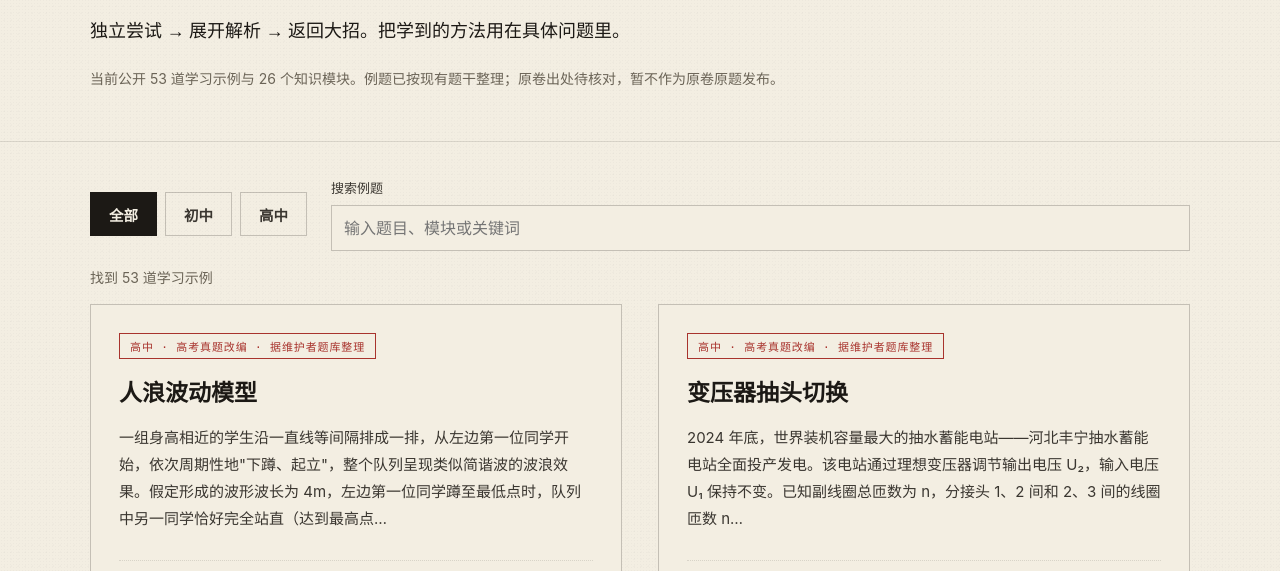
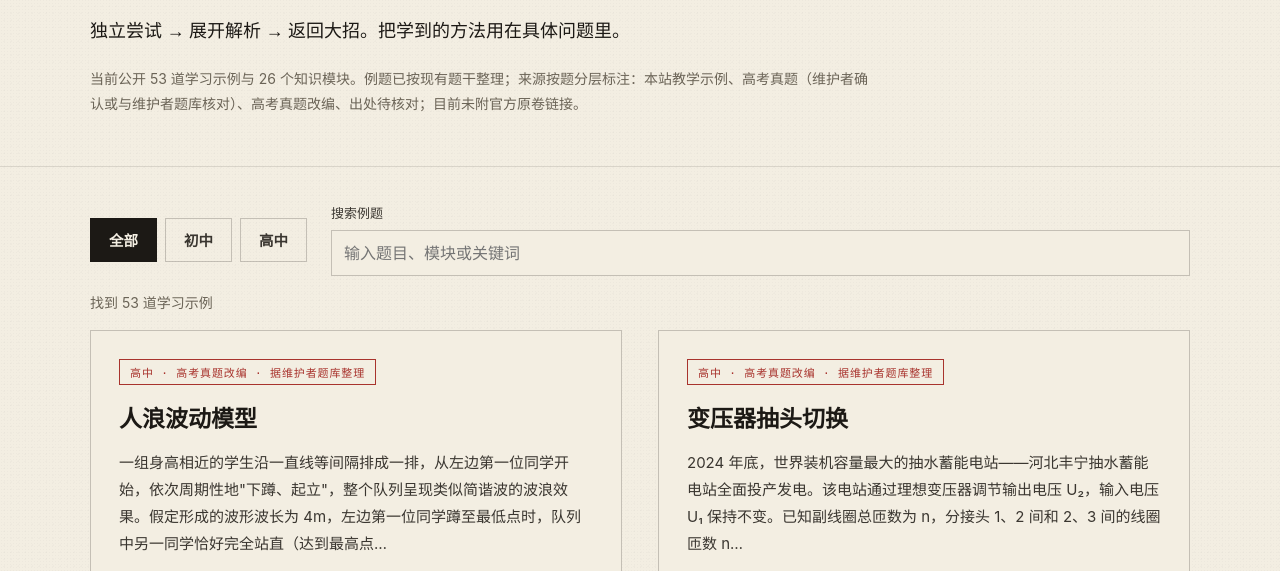
Before and after one commit to feenerdesirae682-star/kaiqiao-physics, a website: page questions.html in a window 1280 px wide. Shown: the part 229-800 px from the top of the page. Drawn offline with Linux system fonts and the light colour scheme.

Commit message:
fix(page): 例题页顶部说明改为来源分层表述，去掉"暂不作为原卷原题发布"
Co-Authored-By: Claude Fable 5.1 <noreply@anthropic.com>

```diff
--- a/questions.html
+++ b/questions.html
@@ -3,7 +3,7 @@
 <head><meta charset="utf-8"><meta name="viewport" content="width=device-width,initial-scale=1">
 <meta name="description" content="开窍物理公开学习库：按初高中学段阅读物理方法、理解适用条件并练习关联例题。">
 <title>物理例题示范 · 开窍物理</title><link rel="stylesheet" href="style.css"></head>
-<body><div id="nav"></div><main id="main-content"><header class="page-heading"><div class="wrap"><div class="kicker">§ 03 · 再做练习</div><h1 class="h2">物理例题示范</h1><p>独立尝试 → 展开解析 → 返回大招。把学到的方法用在具体问题里。</p><p class="reading-note">当前公开 <span data-count="questions"></span> 道学习示例与 <span data-count="modules"></span> 个知识模块。例题已按现有题干整理；原卷出处待核对，暂不作为原卷原题发布。</p></div></header>
+<body><div id="nav"></div><main id="main-content"><header class="page-heading"><div class="wrap"><div class="kicker">§ 03 · 再做练习</div><h1 class="h2">物理例题示范</h1><p>独立尝试 → 展开解析 → 返回大招。把学到的方法用在具体问题里。</p><p class="reading-note">当前公开 <span data-count="questions"></span> 道学习示例与 <span data-count="modules"></span> 个知识模块。例题已按现有题干整理；来源按题分层标注：本站教学示例、高考真题（维护者确认或与维护者题库核对）、高考真题改编、出处待核对；目前未附官方原卷链接。</p></div></header>
 <div class="wrap content-area" id="practice"><p id="page-notice" class="notice" role="status" hidden>链接中的题目未找到，请从下方列表选择。</p><div class="toolbar-main"><div class="grade-switch" role="group" aria-label="选择学段"><button class="filter-btn" data-grade="all" aria-pressed="false">全部</button><button class="filter-btn" data-grade="junior" aria-pressed="false">初中</button><button class="filter-btn" data-grade="senior" aria-pressed="false">高中</button></div><label class="search-box"><span>搜索例题</span><input type="search" id="question-search" placeholder="输入题目、模块或关键词" autocomplete="off"></label></div>
 <div class="active-filter" id="active-filter" hidden><span id="active-filter-label"></span><button class="text-button" data-clear>清除筛选</button></div><p class="reading-note" id="question-count" role="status" aria-live="polite"></p><div id="qgrid" class="question-grid"></div><div id="empty" class="empty-state" hidden><h2>这个筛选条件下还没有例题</h2><p>可以清除筛选查看本学段示例，或在下方复习知识点。</p><button class="btn ghost" data-clear>清除筛选</button></div></div>
 <section id="knowledge" class="knowledge-section"><div class="wrap"><div class="section-head"><div><div class="kicker">需要补充基础？</div><h2 class="h2">知识模块速查</h2></div><p>展开模块查看知识点</p></div><div id="modules" class="module-grid"></div></div></section></main><div id="footer"></div><dialog id="detail-dialog" class="learning-dialog" aria-labelledby="detail-title">
```
